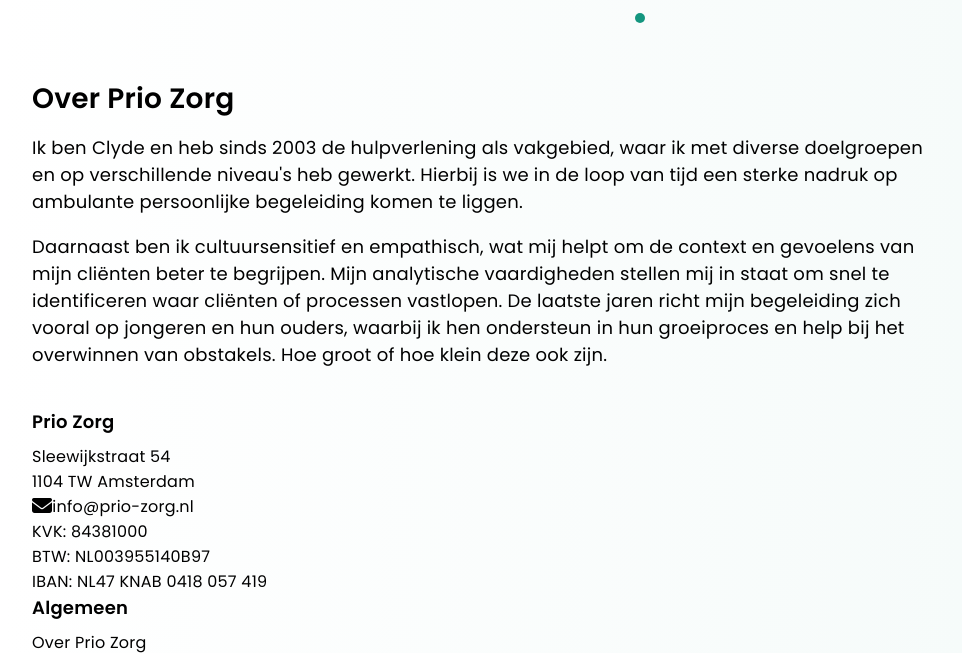
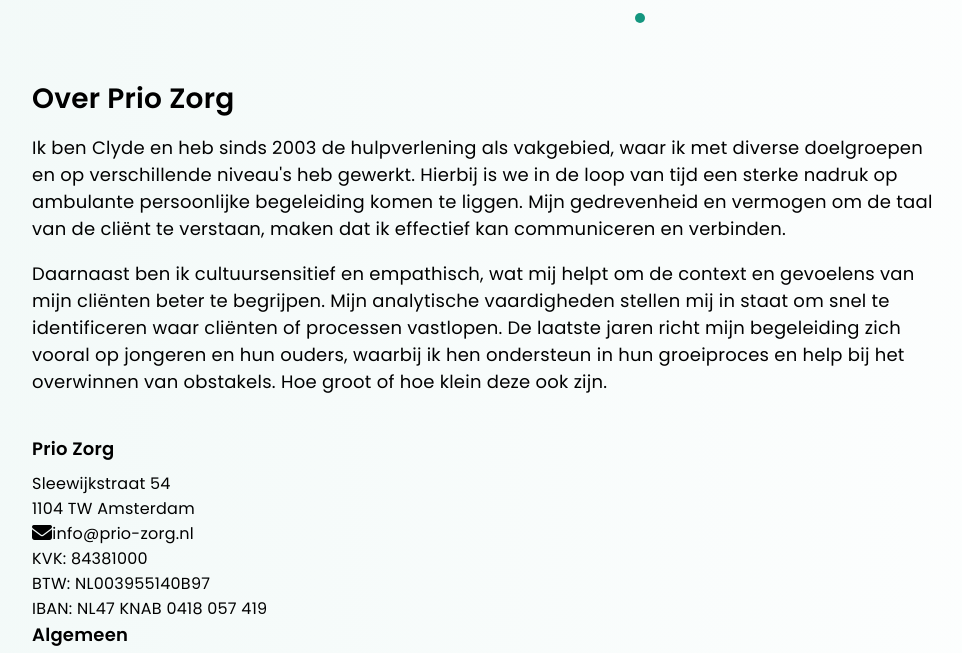
Before and after one commit to mikeyfe6/prio-zorg, a Gatsby site: page /over-ons in a window 1280 px wide. Shown: the part 1021-1674 px from the top of the page, without its empty margins (0-962 px from the left). Built offline with nearby package versions, Linux system fonts and the light colour scheme; Gatsby itself is replaced by a stand-in of ours.

Commit message:
minor fixes...

```diff
--- a/src/pages/over-ons.tsx
+++ b/src/pages/over-ons.tsx
@@ -12,7 +12,12 @@
 		<Layout>
 			<h2>Over Prio Zorg</h2>
 			<p>
-				Ik ben Clyde en heb sinds 2003 de hulpverlening als vakgebied, waar ik met diverse doelgroepen en op verschillende niveau's heb gewerkt. Hierbij is we in de loop van tijd een sterke nadruk op ambulante persoonlijke begeleiding komen te liggen.
+				Ik ben Clyde en heb sinds 2003 de hulpverlening als vakgebied, waar ik
+				met diverse doelgroepen en op verschillende niveau's heb gewerkt.
+				Hierbij is we in de loop van tijd een sterke nadruk op ambulante
+				persoonlijke begeleiding komen te liggen. Mijn gedrevenheid en vermogen
+				om de taal van de cliënt te verstaan, maken dat ik effectief kan
+				communiceren en verbinden.
 			</p>
 			<p>
 				Daarnaast ben ik cultuursensitief en empathisch, wat mij helpt om de
--- a/src/styles/layout.scss
+++ b/src/styles/layout.scss
@@ -18,7 +18,7 @@
 body {
 	font-family: 'Poppins', sans-serif;
 	letter-spacing: 0.25px;
-	background: linear-gradient(90deg, $white, rgba($green, 0.05));
+	background: linear-gradient(90deg, rgba($green, 0.05), $white);
 
 	@include container;
 
--- a/src/styles/modules/header.module.scss
+++ b/src/styles/modules/header.module.scss
@@ -15,8 +15,8 @@
 		justify-content: space-between;
 		background: $white;
 		z-index: 3;
-		border-bottom-right-radius: 1em;
-		border-bottom-left-radius: 1em;
+		border-bottom-right-radius: 0.5em;
+		border-bottom-left-radius: 0.5em;
 
 		@include container($paddingY: 1em, $mobPaddingY: 0.5em);
 	}
```
